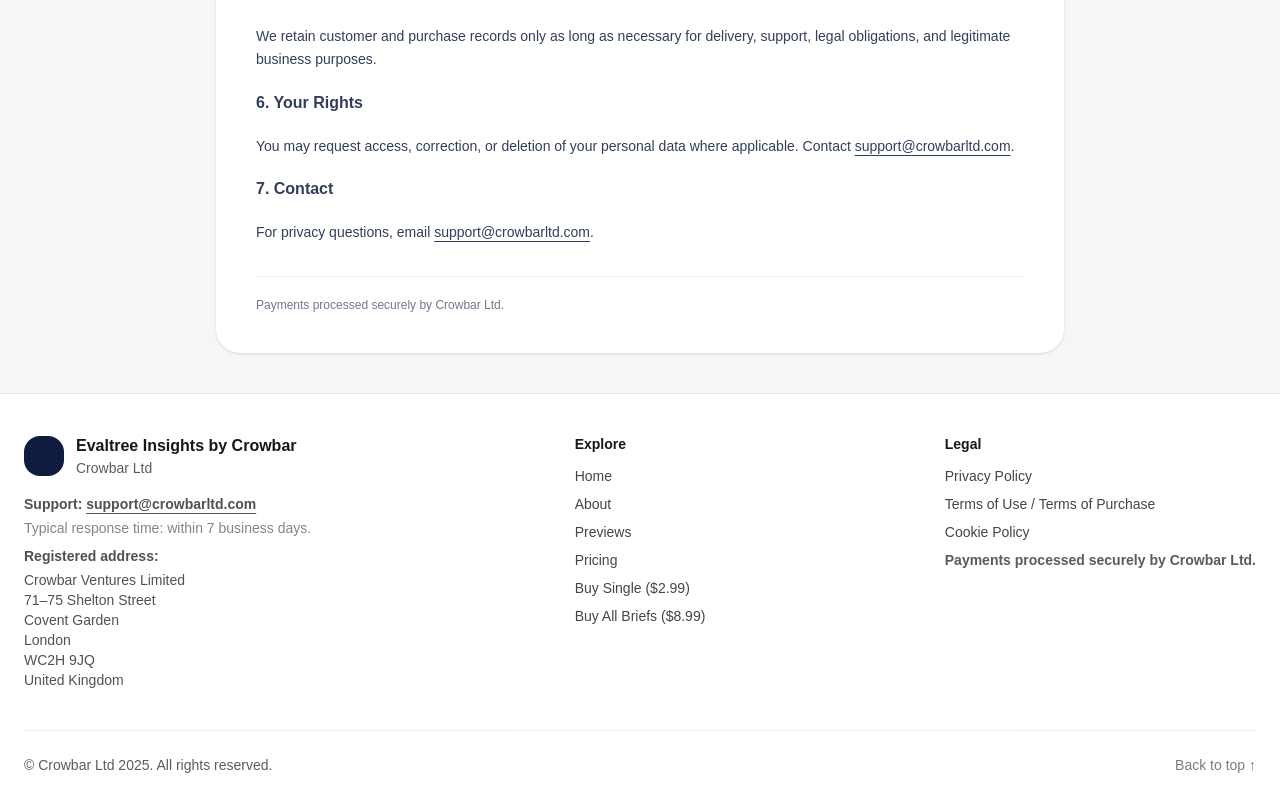
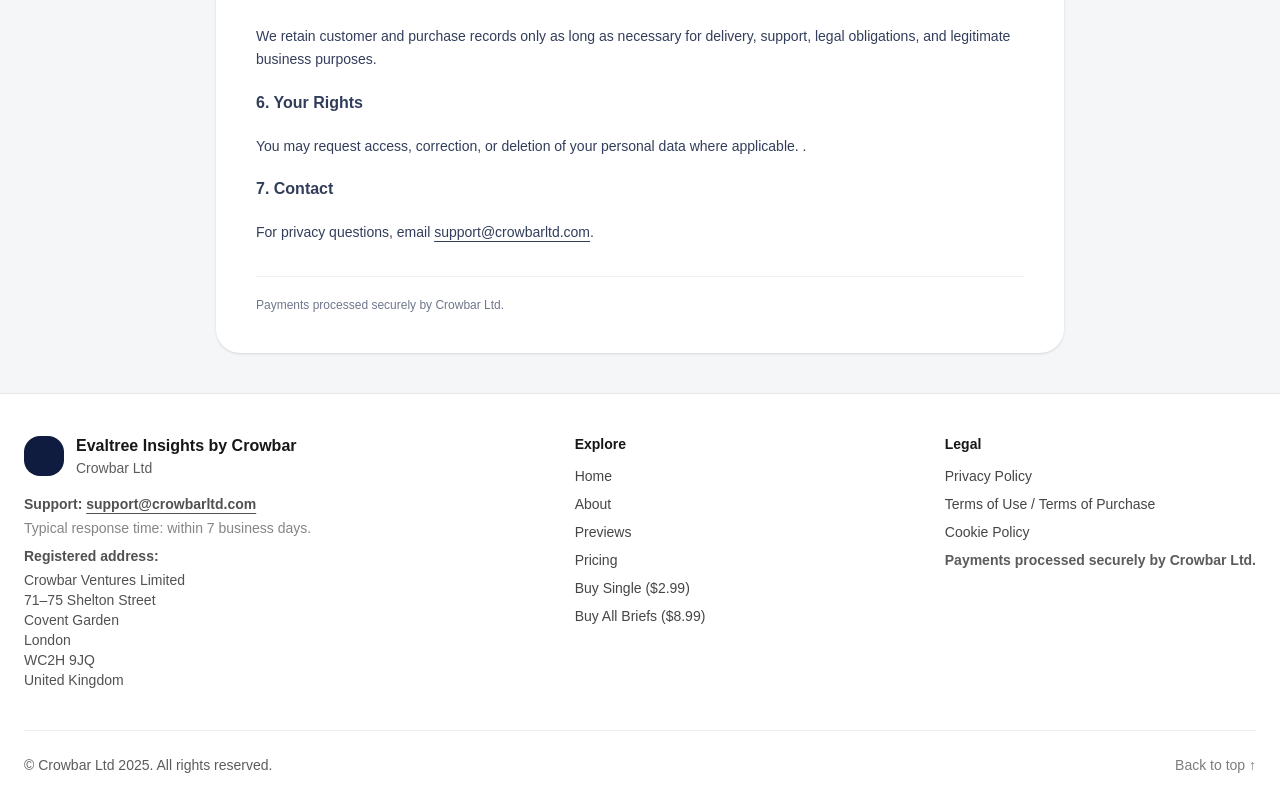
Before and after one commit to kanbanfeed/crowbar-evaltree, a Next.js app: page /evaltree/privacy in a window 1280 px wide. Shown: the part 1224-2035 px from the top of the page. Built offline with nearby package versions, Linux system fonts and the light colour scheme.

Commit message:
updating

```diff
--- a/app/evaltree/privacy/page.tsx
+++ b/app/evaltree/privacy/page.tsx
@@ -105,12 +105,7 @@
 
             <h2 className="text-base font-semibold opacity-100">6. Your Rights</h2>
             <p>
-              You may request access, correction, or deletion of your personal data where applicable.
-              Contact{" "}
-              <a className="underline underline-offset-4" href="mailto:support@crowbarltd.com">
-                support@crowbarltd.com
-              </a>
-              .
+              You may request access, correction, or deletion of your personal data where applicable.              .
             </p>
 
             <h2 className="text-base font-semibold opacity-100">7. Contact</h2>
```
